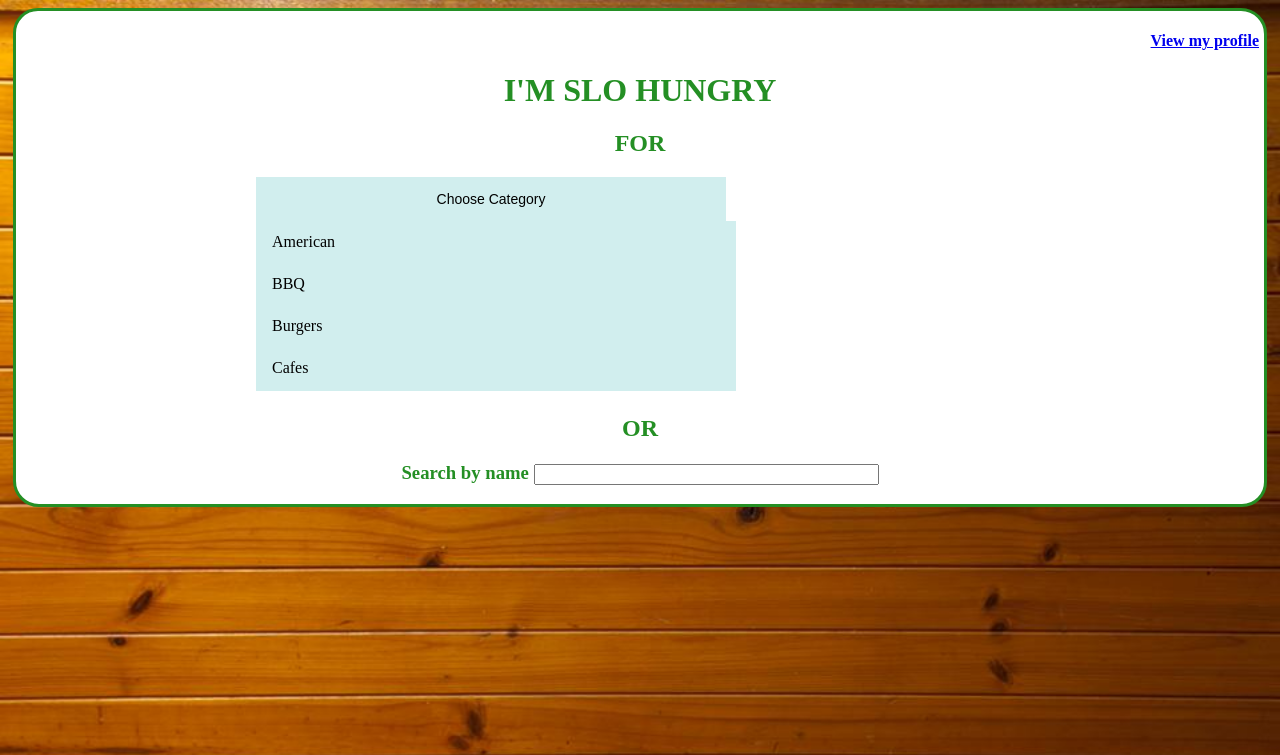
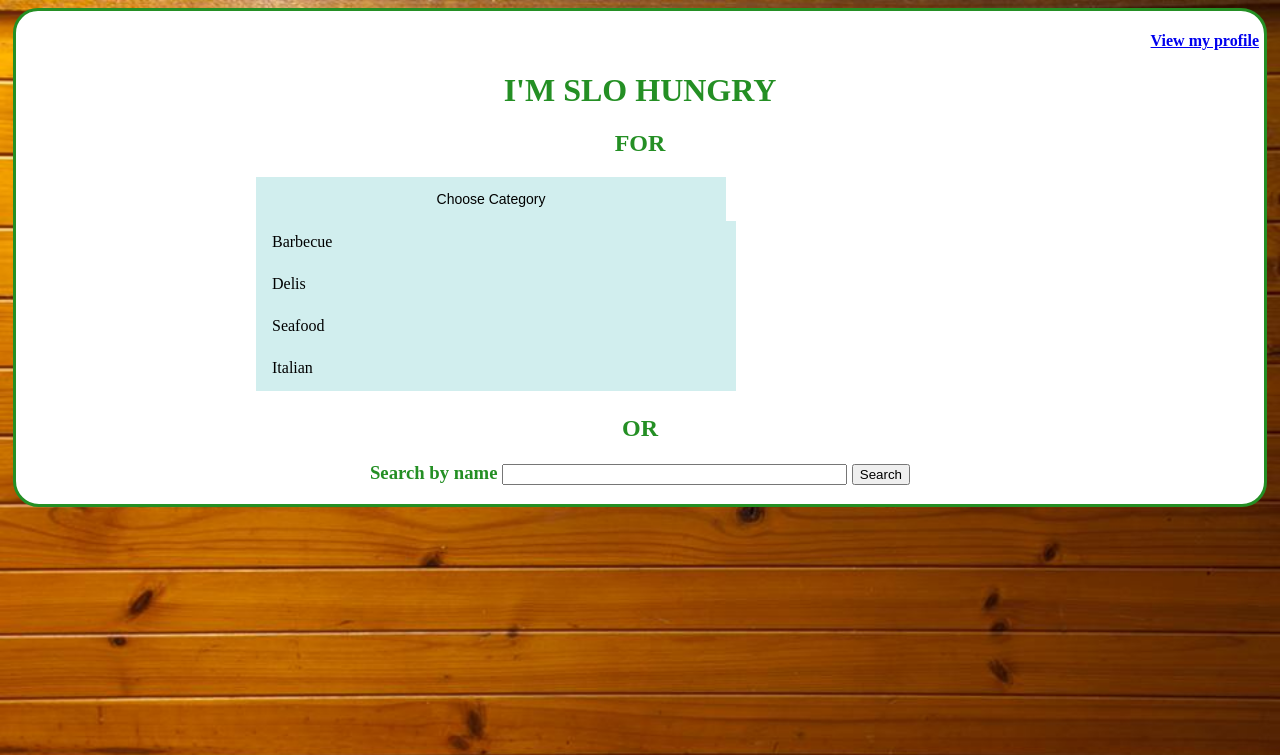
Before and after one commit to calberth/SLO_Hungry, a PHP site: page /SLO_Hungry/pages/searchpage.html in a window 1280 px wide, after a click on "Choose Category". Shown: the top 755 px of the page. Run offline with PHP 8.4, Linux system fonts and the light colour scheme; some libraries are stand-ins or nearby versions.

Commit message:
Class Update

```diff
--- a/api/get_restaurant_info.php
+++ b/api/get_restaurant_info.php
@@ -6,9 +6,9 @@ include_once('confi.php');
 
 $restaurant = isset($_POST['restaurant']) ? mysql_real_escape_string($_POST['restaurant']) :  "";
 
-$query = 'SELECT * FROM Restaurants
+$query = "SELECT * FROM Restaurants
    WHERE name = '$restaurant'
-;';
+;";
 
 $result = mysql_query($query);
 
--- a/pages/scripts/restaurantPage.js
+++ b/pages/scripts/restaurantPage.js
@@ -146,7 +146,7 @@ function loadComments(rid, page) {
             var comment = row.insertCell(1);
             var price = row.insertCell(2);
             var rating = row.insertCell(3);
-            name.innerHTML = review.userName;
+            name.innerHTML = '<a href="http://localhost:8080/SLO_Hungry/pages/profile.html#'+review.pId+'">'+review.userName+'</a>';
             comment.innerHTML = review.comment;
             price.innerHTML = review.price;
             rating.innerHTML = review.rating;
--- /dev/null
+++ b/pages/scripts/searchpage.js
@@ -0,0 +1,44 @@
+$(document).ready(function(){
+   var urlInfo = window.location.hash.split('&');
+   var uid = parseInt(urlInfo[0].replace("#", ""));
+
+   document.getElementById("profile").href = "http://localhost:8080/SLO_Hungry/pages/profile.html#" + uid;
+   document.getElementById("Barbecue").href = "http://localhost:8080/SLO_Hungry/pages/listings.html#" + uid +"&" + 1;
+   document.getElementById("Delis").href = "http://localhost:8080/SLO_Hungry/pages/listings.html#" + uid +"&" + 2;
+   document.getElementById("Seafood").href = "http://localhost:8080/SLO_Hungry/pages/listings.html#" + uid +"&" + 3;
+   document.getElementById("Italian").href = "http://localhost:8080/SLO_Hungry/pages/listings.html#" + uid +"&" + 4;
+   document.getElementById("Southern").href = "http://localhost:8080/SLO_Hungry/pages/listings.html#" + uid +"&" + 5;
+   document.getElementById("Sushi").href = "http://localhost:8080/SLO_Hungry/pages/listings.html#" + uid +"&" + 6;
+   document.getElementById("Salad").href = "http://localhost:8080/SLO_Hungry/pages/listings.html#" + uid +"&" + 7;
+   document.getElementById("Burgers").href = "http://localhost:8080/SLO_Hungry/pages/listings.html#" + uid +"&" + 8;
+   document.getElementById("Gluten-Free").href = "http://localhost:8080/SLO_Hungry/pages/listings.html#" + uid +"&" + 9;
+   document.getElementById("Greek").href = "http://localhost:8080/SLO_Hungry/pages/listings.html#" + uid +"&" + 10;
+   document.getElementById("Indian").href = "http://localhost:8080/SLO_Hungry/pages/listings.html#" + uid +"&" + 11;
+   document.getElementById("Japanese").href = "http://localhost:8080/SLO_Hungry/pages/listings.html#" + uid +"&" + 12;
+   document.getElementById("Mexican").href = "http://localhost:8080/SLO_Hungry/pages/listings.html#" + uid +"&" + 13;
+   document.getElementById("Pizza").href = "http://localhost:8080/SLO_Hungry/pages/listings.html#" + uid +"&" + 14;
+   document.getElementById("Thai").href = "http://localhost:8080/SLO_Hungry/pages/listings.html#" + uid +"&" + 15;
+   document.getElementById("American").href = "http://localhost:8080/SLO_Hungry/pages/listings.html#" + uid +"&" + 16;
+   document.getElementById("Random").href = "http://localhost:8080/SLO_Hungry/pages/listings.html#" + uid +"&" + getRandomInt(1,16);
+
+   $("#search_button").click(function() {
+      var rest = $('#search').val();
+      $.post("http://localhost:8080/SLO_Hungry/api/get_restaurant_info.php",
+      {restaurant: rest},
+      function(data) {
+         if (data.status == 1) {
+            window.location.href = "http://localhost:8080/SLO_Hungry/pages/restaurant.html#" + data.id + "&" + uid;
+         }
+         else {
+            alert("Restaurant Not Found")
+         }
+      },
+      'json'
+   );
+   });
+
+});
+
+function getRandomInt(min, max) {
+  return Math.floor(Math.random() * (max - min)) + min;
+}
--- a/pages/searchpage.html
+++ b/pages/searchpage.html
@@ -1,5 +1,8 @@
 <!DOCTYPE html>
 <html>
+    <script src = "https://ajax.googleapis.com/ajax/libs/jquery/1.12.2/jquery.min.js"></script>
+   <script src="http://code.jquery.com/ui/1.9.2/jquery-ui.js"></script>
+   <script type="text/javascript" src = "scripts/searchpage.js" /></script>
 <head>
 <style>
 
@@ -89,7 +92,7 @@ h3 {
 <body>
 <div class = "overlay">
 	<div class="profile">
-        	<h4><a href=./profile.html> View my profile </a></h4>
+        	<h4><a id = "profile"> View my profile </a></h4>
 	</div>
 
 	<h1>I'M SLO HUNGRY</h1>
@@ -97,21 +100,23 @@ h3 {
 	<div class="dropdown">
 	<button onclick="myFunction()" class="dropbtn">Choose Category</button>
 		<div id="myDropdown" class="dropdown-content">
-			<a href="#">American</a>
-                	<a href="#">BBQ</a>
-                	<a href="#">Burgers</a>
-                	<a href="#">Cafes</a>
-                	<a href="#">Chinese</a>
-                	<a href="#">Fast Food</a>
-                	<a href="#">Gluten Free</a>
-                	<a href="#">Greek</a>
-                	<a href="#">Indian</a>
-                	<a href="#">Japanese</a>
-                	<a href="#">Mexican</a>
-                	<a href="#">Pizza</a>
-                	<a href="#">Sushi</a>
-               		<a href="#">Thai</a>
-                	<a href="#">IDGAF I have the munchies!!</a>
+			<a id = "Barbecue" href="#">Barbecue</a>
+            <a id ="Delis" href="#">Delis</a>
+            <a id = "Seafood" href="#">Seafood</a>
+            <a id = "Italian" href="#">Italian</a>
+        	<a id = "Southern" href="#">Southern</a>
+            <a id = "Sushi" href="#">Sushi</a>
+        	<a id ="Salad" href="#">Salad</a>
+            <a id = "Burgers" href="#">Burgers</a>
+            <a id = "Gluten-Free" href="#">Gluten-Free</a>
+        	<a id = "Greek" href="#">Greek</a>
+            <a id = "Indian" href="#">Indian</a>
+        	<a id = "Japanese" href="#">Japanese</a>
+            <a id = "Mexican" href="#">Mexican</a>
+       		<a id = "Pizza" href="#">Pizza</a>
+            <a id = "Thai" href="#">Thai</a>
+            <a id = "American" href="#">American</a>
+            <a id = "Random" href="#">IDGAF I have the munchies!!</a>
 		</div>
 	</div>
 
@@ -120,7 +125,9 @@ h3 {
 	<form><h3>
 		Search by name
 		<input id="search" type="text" name="category" size="40">
-	</h3></form>
+        <input type="button" id = "search_button" value="Search"/>
+	</h3>
+    </form>
 </div>
 
 <script>
```
Also changed, not shown: sql/Restraunts-insert.sql (+100 -100 lines), style/homepage_style.css (+3 -6 lines), style/signup_style.css (+3 -6 lines), images/slo_background.jpg (added).
